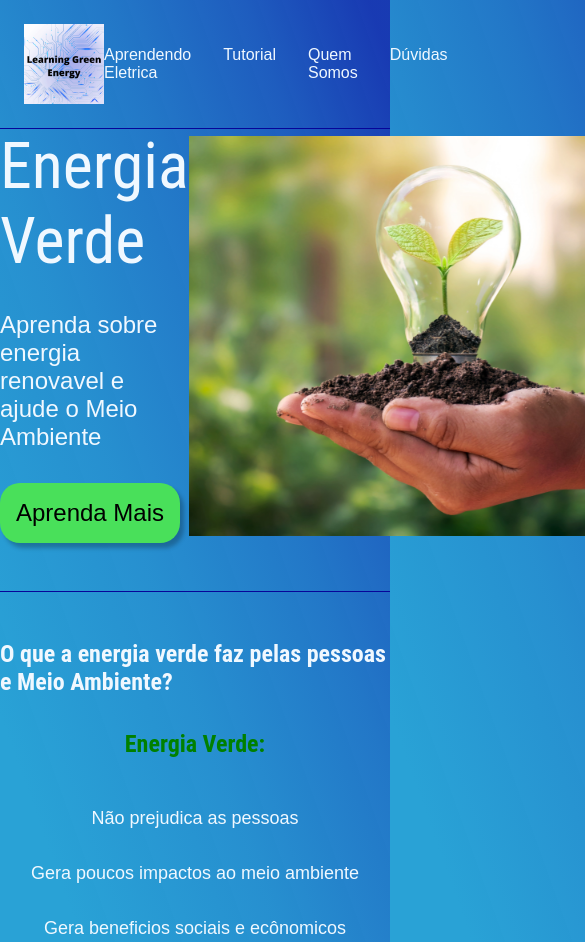
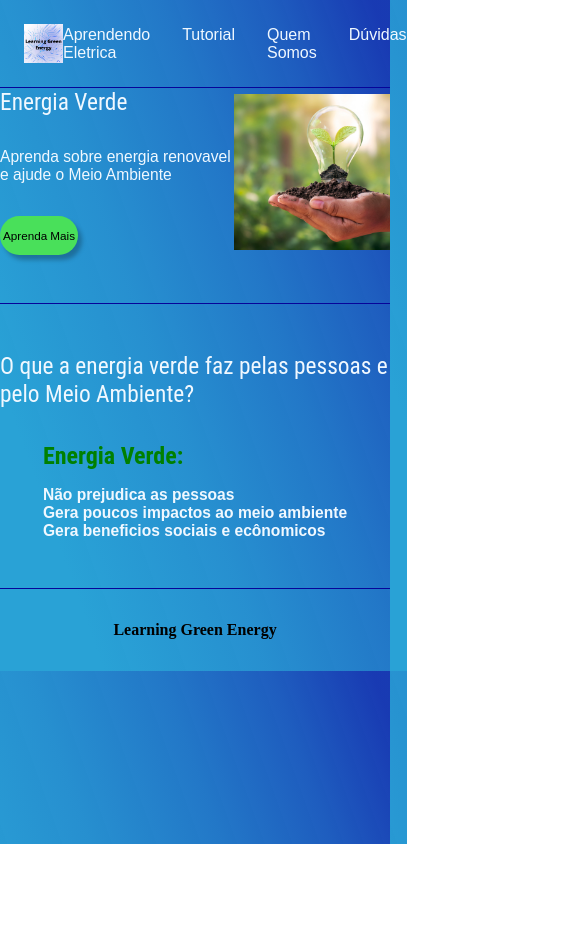
Before and after one commit to GustavoHenriqueProjects/EnergiaRenovavel, a plain HTML site: page index.html in a window 390 px wide. Shown: the top 942 px of the page, 585 px wide, since content can reach past the window. After the commit the page ends 844 px from the top, so only its background shows below. Drawn offline with Linux system fonts and the light colour scheme.

Commit message:
Atualização para uso em Smartphones e tablets

```diff
--- a/index.html
+++ b/index.html
@@ -31,7 +31,7 @@
             <img class="conteudo-principal-imagem" src="./imagens/imagem.png" alt="Imagem da energia verde">
         </section>
         <section class="conteudo-secundario">
-        <h3 class="conteudo-secundario-titulo"><strong>O que a energia verde faz pelas pessoas e Meio Ambiente?</strong></h3>
+        <h3 class="conteudo-secundario-titulo">O que a energia verde faz pelas pessoas e pelo Meio Ambiente?<h3>
         <p class="conteudo-secundario-paragrafo1"><strong>Energia Verde:</strong></p>
         <p class="conteudo-secundario-paragrafo">Não prejudica as pessoas</p>
         <p class="conteudo-secundario-paragrafo">Gera poucos impactos ao meio ambiente</p>
--- a/style.css
+++ b/style.css
@@ -21,6 +21,7 @@ body{
 
 .cabecalho-logo{
     height: 80px;
+
 }
 
 .cabecalho-pesquisa-menu{
@@ -140,3 +141,68 @@ body{
     justify-content: center;
 
 }
+
+@media(max-width:960px){
+    main{
+        grid-template-columns: 1fr;
+    }
+
+    .cabecalho-logo {
+        display: inline-flex;
+    }
+
+    .conteudo-principal-imagem{
+        display:inline-flex;
+        width: 40vw;
+        height: 40vw;
+
+    }
+
+   .conteudo-principal-escrito-titulo{
+    font-size: 6vw;
+   }
+
+}
+
+@media(max-width:640px){
+    main{
+        flex-grow:1;
+    }
+
+    .cabecalho-logo {
+        display: inline-flex;
+        height:10vw;
+    }
+
+    .cabecalho-pesquisa-menu{
+       display: inline-flex;
+    }
+
+    .conteudo-principal-imagem{
+        display:inline-flex;
+        width: 40vw;
+        height: 40vw;
+
+    }
+
+   .conteudo-principal-escrito-titulo{
+    font-size: 6vw;
+   }
+
+   .conteudo-secundario-titulo{
+    font-size: 6vw;
+   }
+
+   .conteudo-principal-escrito-subtitulo{
+    font-size: 4vw;
+   }
+   .conteudo-secundario-paragrafo{
+    font-size: 4vw;
+   }
+   .conteudo-principal-escrito-botao{
+    font-size: 3vw;
+    width: 20vw;
+    height: 10vw;
+   }
+
+}
```
